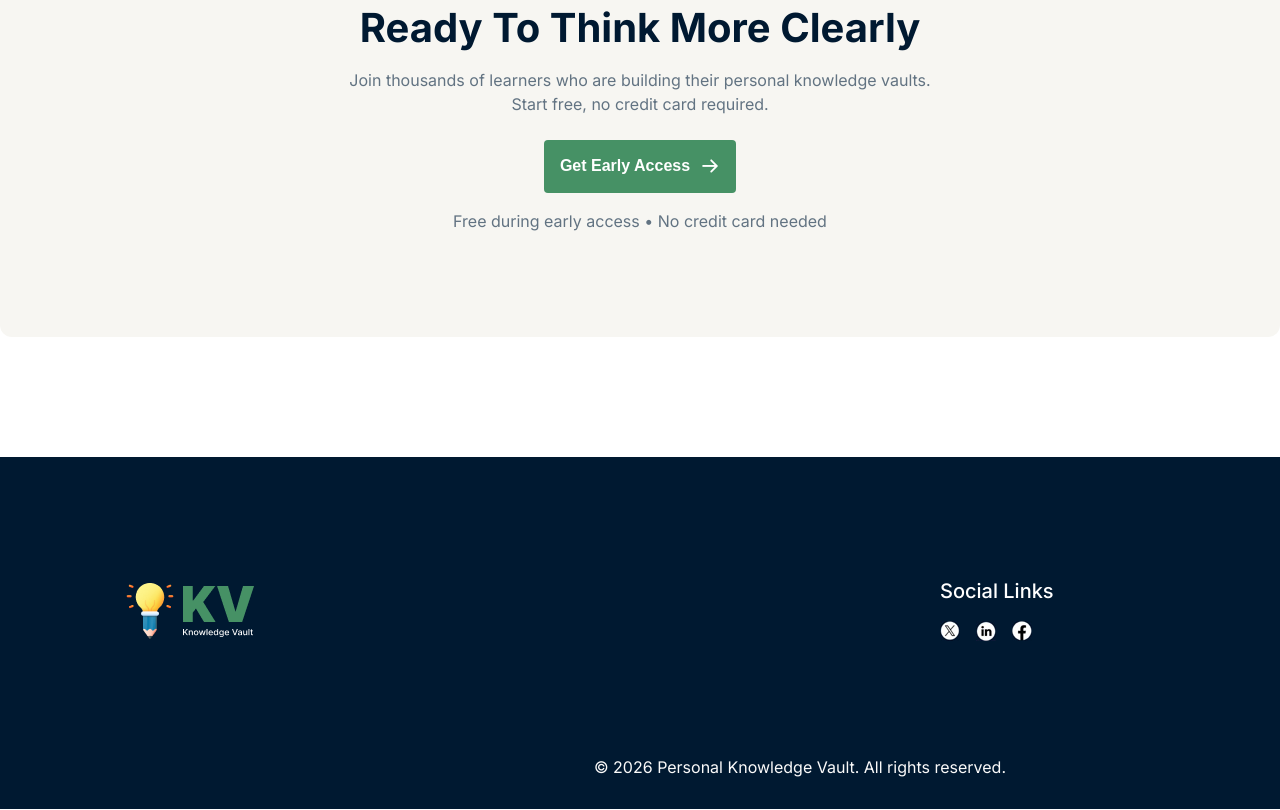
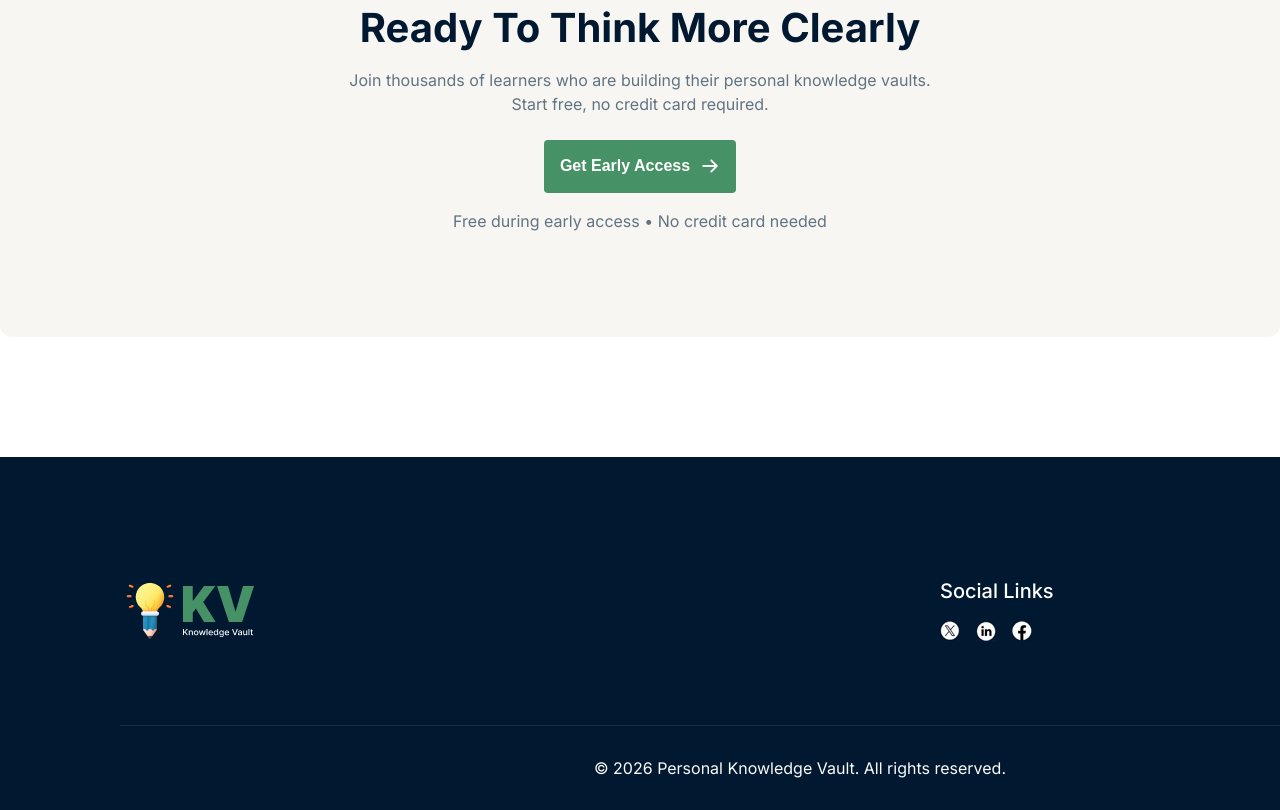
Before and after one commit to rabbitkg/B13-A01, a plain HTML site: page index.html in a window 1280 px wide. Shown: the part 2171-2981 px from the top of the page. Drawn offline with Linux system fonts and the light colour scheme.

Commit message:
fotter copyright border top solid color add

```diff
--- a/styel/styel.css
+++ b/styel/styel.css
@@ -331,6 +331,7 @@ nav{
     gap: 16px;
 }
 #footer-container .copy-right{
+    border-top: 1px solid #6273823a;
     height: 54px;
     width: 1360px;
     text-align: center;
```
